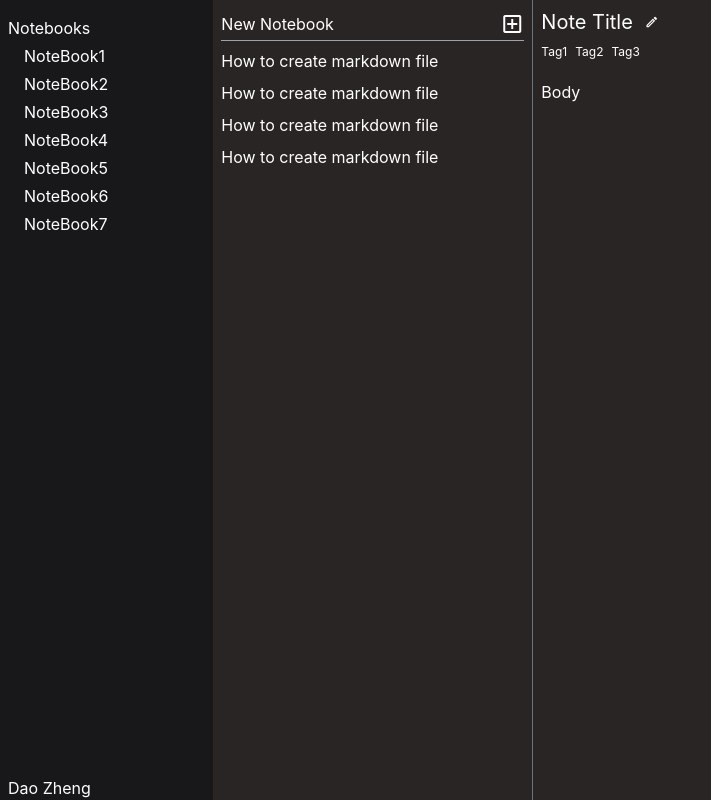
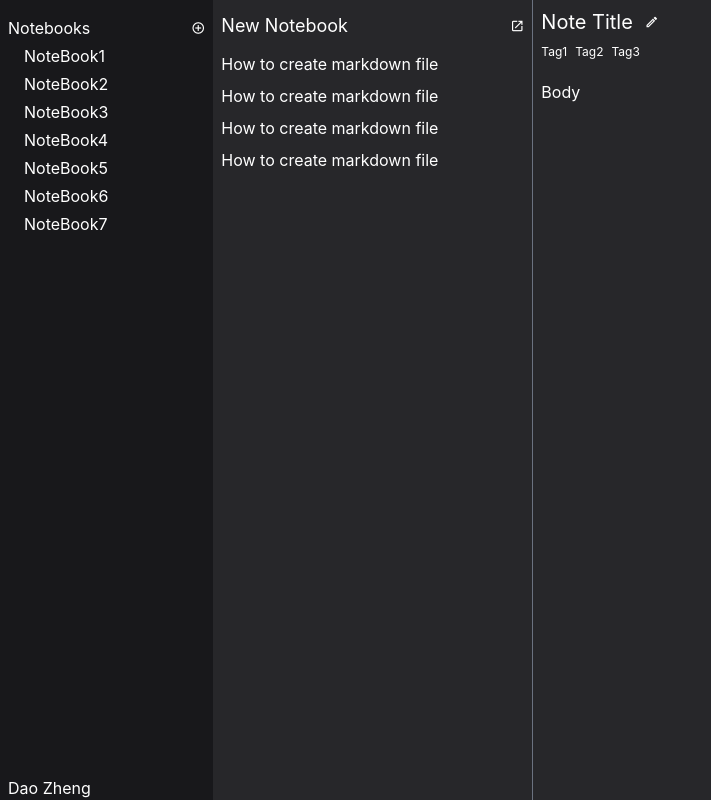
Before and after one commit to daoyzheng/notecraft, a React (Vite) app: page /notebook in a window 1280 px wide. Shown: the whole page, without its empty margins (0-711 px from the left). Built offline with nearby package versions, Linux system fonts and the light colour scheme.

Commit message:
Change notelist styling

```diff
--- a/src/components/noteDetails/NoteDetails.tsx
+++ b/src/components/noteDetails/NoteDetails.tsx
@@ -3,7 +3,7 @@ interface Props {
 }
 const NoteDetails = ({ className } : Props) => {
   return (
-    <div className={`px-2 pt-2 bg-stone-800 text-white ${className}`}>
+    <div className={`px-2 pt-2 bg-zinc-800 text-white ${className}`}>
       <div className="flex flex-row gap-x-3 items-center">
         <div className="text-xl">Note Title</div>
         <i className="material-icons-outlined text-sm cursor-pointer">edit</i>
--- a/src/components/notelist/Notelist.tsx
+++ b/src/components/notelist/Notelist.tsx
@@ -31,10 +31,10 @@ const Notelist = ({ className, onCreateNewNote } : Props) => {
   }
 
   return (
-    <div className={`px-2 pt-1 bg-stone-800 text-white ${className}`}>
-      <div className="flex flex row items-center justify-between my-2 border-buttom border-b pb-1 border-gray-400">
-        <div>New Notebook</div>
-        <i className="material-icons-outlined text-md cursor-pointer" onClick={handleOnClick}>add_box</i>
+    <div className={`px-2 pt-1 bg-zinc-800 text-white ${className}`}>
+      <div className="flex flex row items-center justify-between my-2 pb-1">
+        <div className="text-lg">New Notebook</div>
+        <i className="material-icons-outlined text-sm cursor-pointer" onClick={handleOnClick}>launch</i>
       </div>
       <div className="space-y-2">
         {
--- a/src/layouts/HomeLayout.tsx
+++ b/src/layouts/HomeLayout.tsx
@@ -5,7 +5,10 @@ const HomeLayout: React.FC = () => {
     <div className="grid grid-cols-12 h-screen w-screen">
       <header className="bg-zinc-900 col-span-2 text-white pt-4 px-2 justify-between flex flex-col">
         <div>
-          <div>Notebooks</div>
+          <div className="flex justify-between items-center">
+            <div>Notebooks</div>
+            <i className="material-icons-outlined text-sm cursor-pointer">add_circle_outline</i>
+          </div>
           <div className="ml-4 space-y-1 mt-1">
             <div>NoteBook1</div>
             <div>NoteBook2</div>
```
